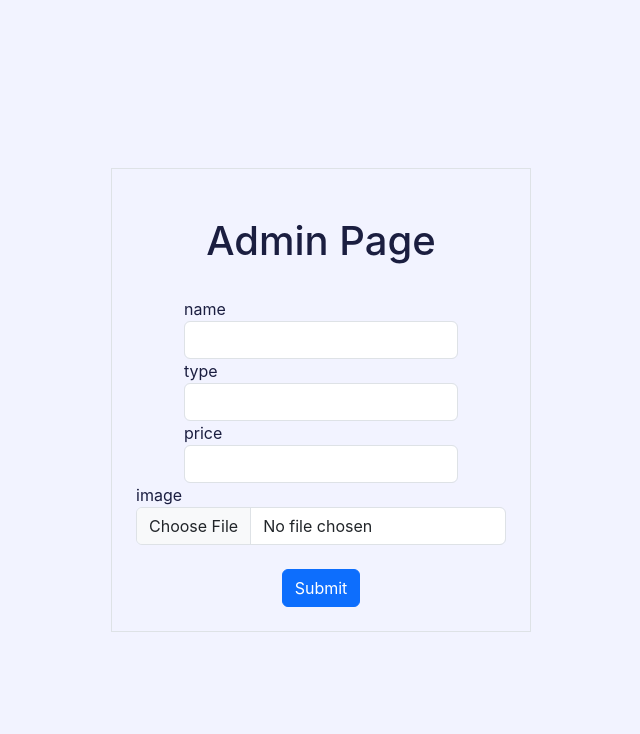
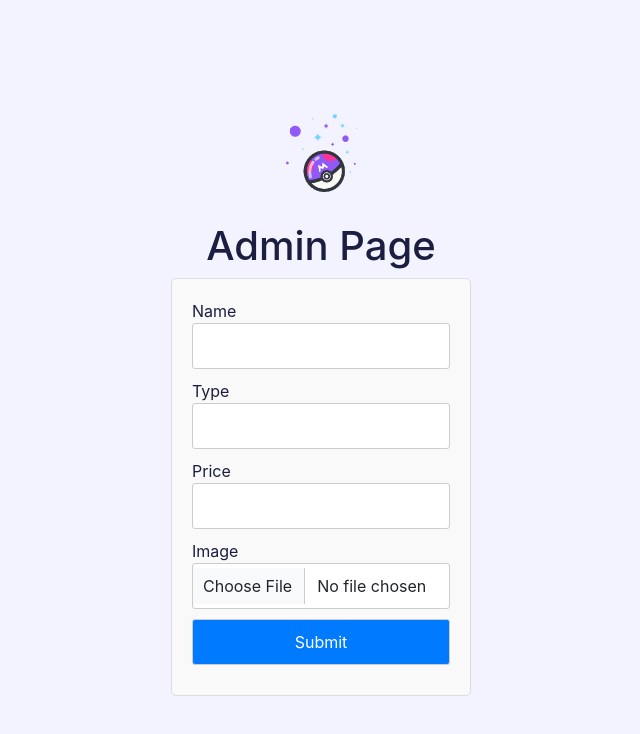
Before and after one commit to Darkmindy/Project-work-CODE, a React (Create React App) app: page /admin in a window 1280 px wide. Shown: the top 734 px of the page, without its empty margins (319-959 px from the left). Built offline with nearby package versions, Linux system fonts and the light colour scheme.

Commit message:
fix and add images

```diff
--- a/src/Pages/AdminPage/AdminPage.css
+++ b/src/Pages/AdminPage/AdminPage.css
@@ -1,4 +1,56 @@
-.p-4{
+.admin-container {
     display: flex;
+    flex-direction: column;
     align-items: center;
-}
+    padding: 20px;
+  }
+
+  .admin-container img {
+    width: 100px;
+    margin-bottom: 20px;
+  }
+
+  .form-container {
+    width: 300px;
+    background-color: #f9f9f9;
+    border: 1px solid #ddd;
+    border-radius: 5px;
+    padding: 20px;
+  }
+
+  .form-container input,
+  .form-container button {
+    width: 100%;
+    margin-bottom: 10px;
+    padding: 10px;
+    border: 1px solid #ccc;
+    border-radius: 3px;
+  }
+
+  .form-container button {
+    background-color: #007bff;
+    color: white;
+    cursor: pointer;
+  }
+
+  .form-container button:hover {
+    background-color: #0056b3;
+  }
+
+  .success-message,
+  .error-message {
+    margin-top: 10px;
+    padding: 10px;
+    border-radius: 3px;
+    text-align: center;
+  }
+
+  .success-message {
+    background-color: #d4edda;
+    color: #155724;
+  }
+
+  .error-message {
+    background-color: #f8d7da;
+    color: #721c24;
+  }
--- a/src/Pages/AdminPage/AdminPage.tsx
+++ b/src/Pages/AdminPage/AdminPage.tsx
@@ -1,45 +1,50 @@
-import React from 'react'
-import Input from '../../Components/Input/Input'
-import './AdminPage.css'
-import { Link, useNavigate } from 'react-router-dom'
-
-
+import React, { useState } from "react";
+import Input from "../../Components/Input/Input";
+import { useNavigate } from "react-router-dom";
+import "./AdminPage.css";
 
 const AdminPage = () => {
+  const navigate = useNavigate();
+  const [submitted, setSubmitted] = useState(false);
+  const [error, setError] = useState(false);
 
-    const navigate = useNavigate();
-
-    const isClicked = () => {
-        if (true) {
-        alert('Submitted successfully');
-        navigate('/main-page')
-    }else
-     {
-        alert('Error');
-        navigate('/admin')
+  const handleSubmit = () => {
+    // Simula una richiesta di invio dati
+    if (true) {
+      setSubmitted(true);
+      setTimeout(() => navigate("/main-page"), 2000); // Naviga alla pagina principale dopo 2 secondi
+    } else {
+      setError(true);
     }
-}
+  };
 
   return (
-   <>
-      <div className="d-flex flex-column border p-4  ">
+    <div className="admin-container">
+      <img src="/images/master.png" alt="Logo" />
+      <h1 className="text-center">Admin Page</h1>
+      <div className="form-container">
+        <Input name="title" type="text" label="Name" />
+        <Input name="category" type="text" label="Type" />
+        <Input name="price" type="number" label="Price" />
+        <Input name="image" type="file" label="Image" />
+        <button
+          className="btn btn-primary"
+          type="submit"
+          onClick={handleSubmit}
+        >
+          Submit
+        </button>
+        {submitted && (
+          <p className="success-message">Submitted successfully!</p>
+        )}
+        {error && (
+          <p className="error-message">
+            Error submitting data. Please try again.
+          </p>
+        )}
+      </div>
+    </div>
+  );
+};
 
-      <h1 className='text-center p-4'>Admin Page</h1>
-
-      <Input name='title' type='text' label='name' />
-
-      <Input name='category' type='text' label='type'  />
-
-      <Input name='price' type='number' label='price'  />
-
-      <Input name='image' type="file"  label="image"/>
-
-<br />
-      <button className="btn btn-primary" type='submit' onClick={isClicked}>Submit</button>
-    </div>
-</>
-  )
-}
-
-
-export default AdminPage
+export default AdminPage;
```
Also changed, not shown: public/images/master.png (added), public/screenshots/admin page.png (added).
